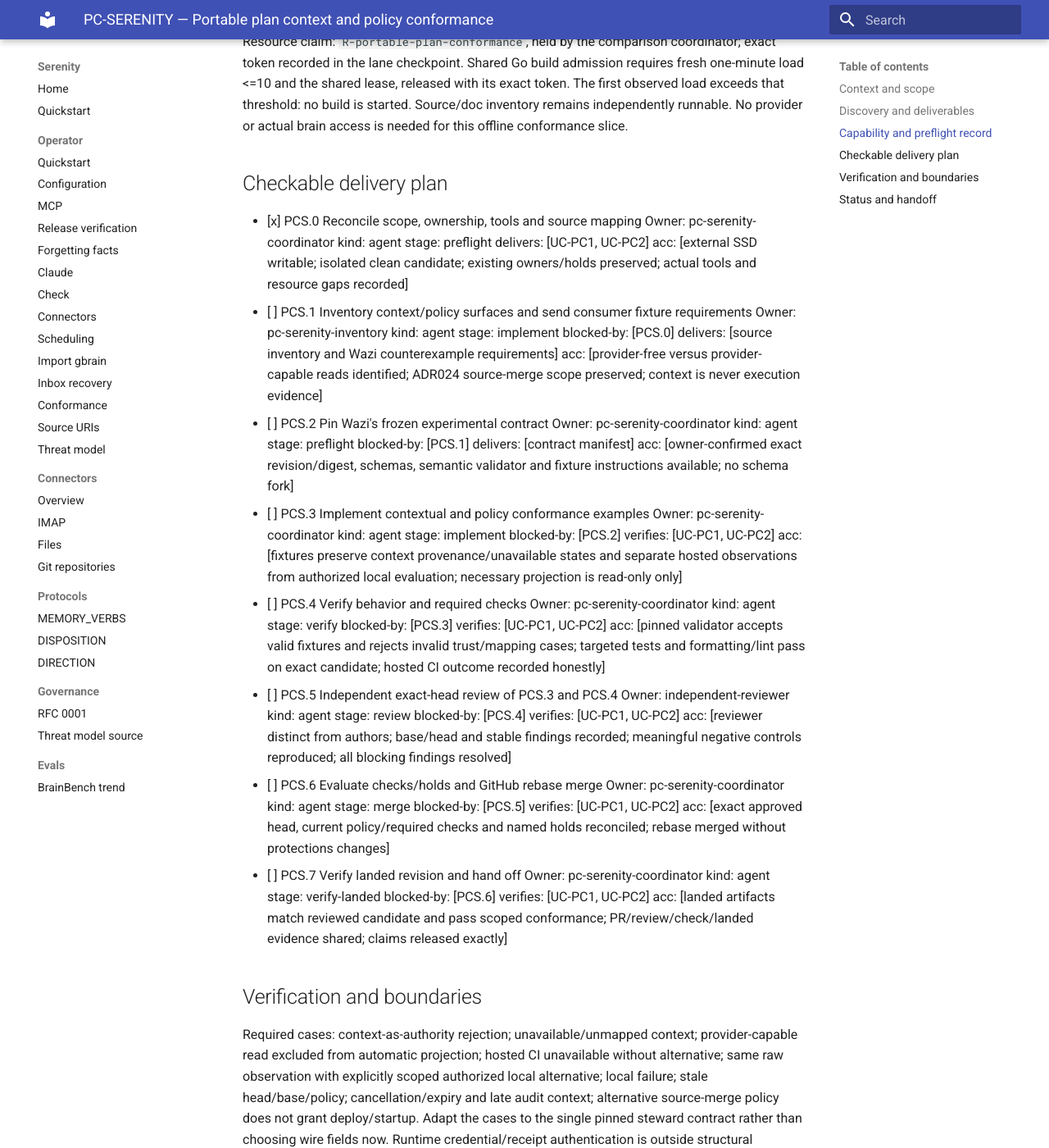
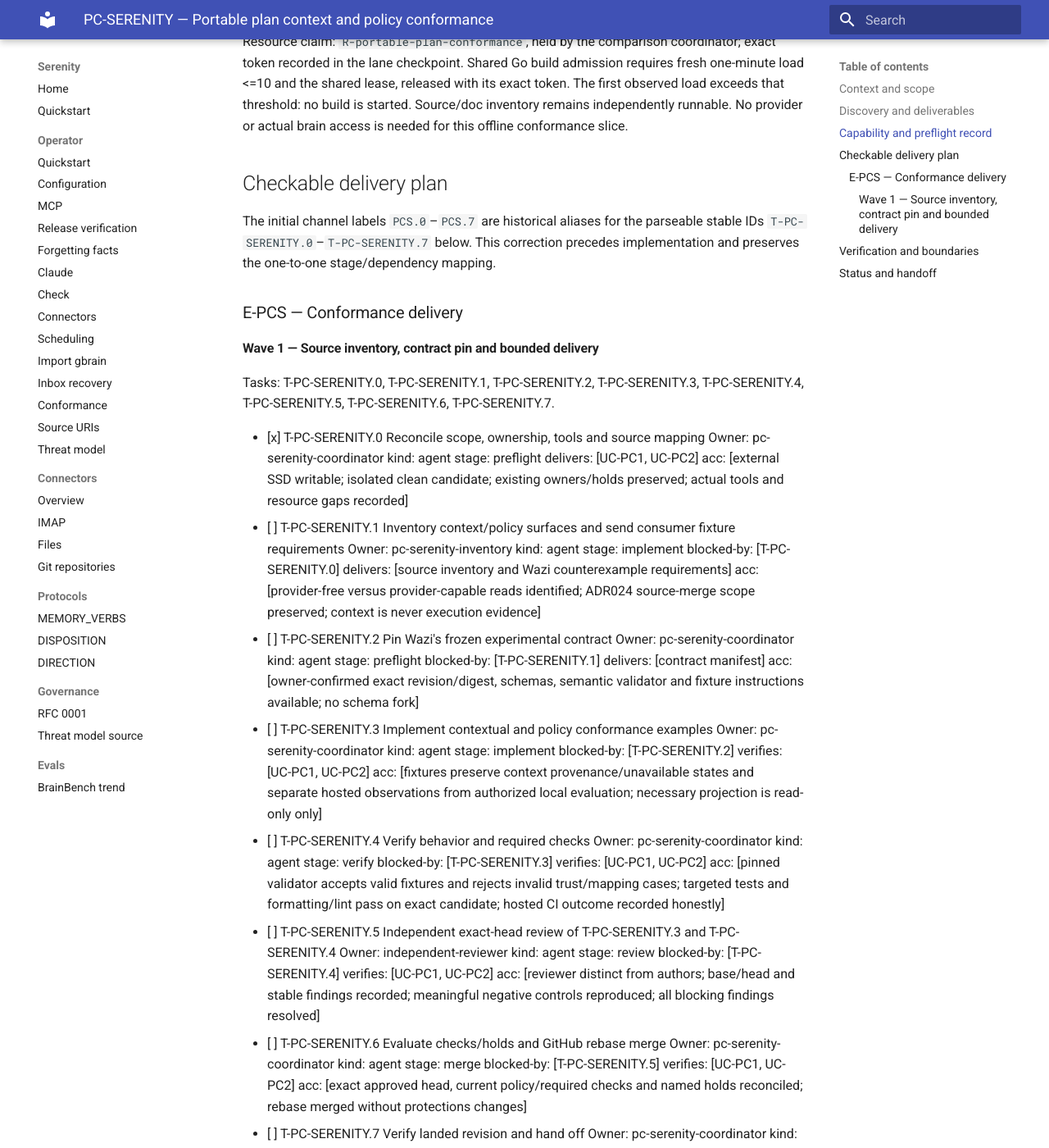
Before and after one commit to sirerun/serenity, an MkDocs documentation site: the page built from docs/plans/portable-plan-conformance-20261004.md, in a window 1280 px wide and 1400 px high, scrolled down 1155 px. Shown: the whole window at 82% size. Built offline with MkDocs 1.6.1 and Material for MkDocs 9.7.7, drawn with Linux system fonts in a browser that asks for light colours; some of the changed text lies outside the part shown.

```diff
--- a/docs/plans/portable-plan-conformance-20261004.md
+++ b/docs/plans/portable-plan-conformance-20261004.md
@@ -49,14 +49,26 @@
 
 ## Checkable delivery plan
 
-- [x] PCS.0 Reconcile scope, ownership, tools and source mapping  Owner: pc-serenity-coordinator kind: agent stage: preflight  delivers: [UC-PC1, UC-PC2]  acc: [external SSD writable; isolated clean candidate; existing owners/holds preserved; actual tools and resource gaps recorded]
-- [ ] PCS.1 Inventory context/policy surfaces and send consumer fixture requirements  Owner: pc-serenity-inventory kind: agent stage: implement  blocked-by: [PCS.0]  delivers: [source inventory and Wazi counterexample requirements]  acc: [provider-free versus provider-capable reads identified; ADR024 source-merge scope preserved; context is never execution evidence]
-- [ ] PCS.2 Pin Wazi's frozen experimental contract  Owner: pc-serenity-coordinator kind: agent stage: preflight  blocked-by: [PCS.1]  delivers: [contract manifest]  acc: [owner-confirmed exact revision/digest, schemas, semantic validator and fixture instructions available; no schema fork]
-- [ ] PCS.3 Implement contextual and policy conformance examples  Owner: pc-serenity-coordinator kind: agent stage: implement  blocked-by: [PCS.2]  verifies: [UC-PC1, UC-PC2]  acc: [fixtures preserve context provenance/unavailable states and separate hosted observations from authorized local evaluation; necessary projection is read-only only]
-- [ ] PCS.4 Verify behavior and required checks  Owner: pc-serenity-coordinator kind: agent stage: verify  blocked-by: [PCS.3]  verifies: [UC-PC1, UC-PC2]  acc: [pinned validator accepts valid fixtures and rejects invalid trust/mapping cases; targeted tests and formatting/lint pass on exact candidate; hosted CI outcome recorded honestly]
-- [ ] PCS.5 Independent exact-head review of PCS.3 and PCS.4  Owner: independent-reviewer kind: agent stage: review  blocked-by: [PCS.4]  verifies: [UC-PC1, UC-PC2]  acc: [reviewer distinct from authors; base/head and stable findings recorded; meaningful negative controls reproduced; all blocking findings resolved]
-- [ ] PCS.6 Evaluate checks/holds and GitHub rebase merge  Owner: pc-serenity-coordinator kind: agent stage: merge  blocked-by: [PCS.5]  verifies: [UC-PC1, UC-PC2]  acc: [exact approved head, current policy/required checks and named holds reconciled; rebase merged without protections changes]
-- [ ] PCS.7 Verify landed revision and hand off  Owner: pc-serenity-coordinator kind: agent stage: verify-landed  blocked-by: [PCS.6]  verifies: [UC-PC1, UC-PC2]  acc: [landed artifacts match reviewed candidate and pass scoped conformance; PR/review/check/landed evidence shared; claims released exactly]
+The initial channel labels `PCS.0`–`PCS.7` are historical aliases for the
+parseable stable IDs `T-PC-SERENITY.0`–`T-PC-SERENITY.7` below. This correction
+precedes implementation and preserves the one-to-one stage/dependency mapping.
+
+### E-PCS — Conformance delivery
+
+#### Wave 1 — Source inventory, contract pin and bounded delivery
+
+Tasks: T-PC-SERENITY.0, T-PC-SERENITY.1, T-PC-SERENITY.2,
+T-PC-SERENITY.3, T-PC-SERENITY.4, T-PC-SERENITY.5,
+T-PC-SERENITY.6, T-PC-SERENITY.7.
+
+- [x] T-PC-SERENITY.0 Reconcile scope, ownership, tools and source mapping  Owner: pc-serenity-coordinator kind: agent stage: preflight  delivers: [UC-PC1, UC-PC2]  acc: [external SSD writable; isolated clean candidate; existing owners/holds preserved; actual tools and resource gaps recorded]
+- [ ] T-PC-SERENITY.1 Inventory context/policy surfaces and send consumer fixture requirements  Owner: pc-serenity-inventory kind: agent stage: implement  blocked-by: [T-PC-SERENITY.0]  delivers: [source inventory and Wazi counterexample requirements]  acc: [provider-free versus provider-capable reads identified; ADR024 source-merge scope preserved; context is never execution evidence]
+- [ ] T-PC-SERENITY.2 Pin Wazi's frozen experimental contract  Owner: pc-serenity-coordinator kind: agent stage: preflight  blocked-by: [T-PC-SERENITY.1]  delivers: [contract manifest]  acc: [owner-confirmed exact revision/digest, schemas, semantic validator and fixture instructions available; no schema fork]
+- [ ] T-PC-SERENITY.3 Implement contextual and policy conformance examples  Owner: pc-serenity-coordinator kind: agent stage: implement  blocked-by: [T-PC-SERENITY.2]  verifies: [UC-PC1, UC-PC2]  acc: [fixtures preserve context provenance/unavailable states and separate hosted observations from authorized local evaluation; necessary projection is read-only only]
+- [ ] T-PC-SERENITY.4 Verify behavior and required checks  Owner: pc-serenity-coordinator kind: agent stage: verify  blocked-by: [T-PC-SERENITY.3]  verifies: [UC-PC1, UC-PC2]  acc: [pinned validator accepts valid fixtures and rejects invalid trust/mapping cases; targeted tests and formatting/lint pass on exact candidate; hosted CI outcome recorded honestly]
+- [ ] T-PC-SERENITY.5 Independent exact-head review of T-PC-SERENITY.3 and T-PC-SERENITY.4  Owner: independent-reviewer kind: agent stage: review  blocked-by: [T-PC-SERENITY.4]  verifies: [UC-PC1, UC-PC2]  acc: [reviewer distinct from authors; base/head and stable findings recorded; meaningful negative controls reproduced; all blocking findings resolved]
+- [ ] T-PC-SERENITY.6 Evaluate checks/holds and GitHub rebase merge  Owner: pc-serenity-coordinator kind: agent stage: merge  blocked-by: [T-PC-SERENITY.5]  verifies: [UC-PC1, UC-PC2]  acc: [exact approved head, current policy/required checks and named holds reconciled; rebase merged without protections changes]
+- [ ] T-PC-SERENITY.7 Verify landed revision and hand off  Owner: pc-serenity-coordinator kind: agent stage: verify-landed  blocked-by: [T-PC-SERENITY.6]  verifies: [UC-PC1, UC-PC2]  acc: [landed artifacts match reviewed candidate and pass scoped conformance; PR/review/check/landed evidence shared; claims released exactly]
 
 ## Verification and boundaries
 
@@ -75,7 +87,7 @@
 
 ## Status and handoff
 
-Source/doc preflight passed; builds remain resource-held. First runnable task is PCS.1. PCS.2 and
+Source/doc preflight passed; builds remain resource-held. First runnable task is T-PC-SERENITY.1. T-PC-SERENITY.2 and
 descendants require Wazi's published frozen contract; no such revision has yet
 been supplied in the inspected dispatch/channel. Coordination messages are
 handoffs, not authenticated execution receipts.
```
Also changed, not shown: docs/plans/portable-plan-conformance-checkpoint-20261004.md (+2 -2 lines), docs/plans/portable-plan-fixture-requirements-20261004.md (added, +52 -0 lines).
